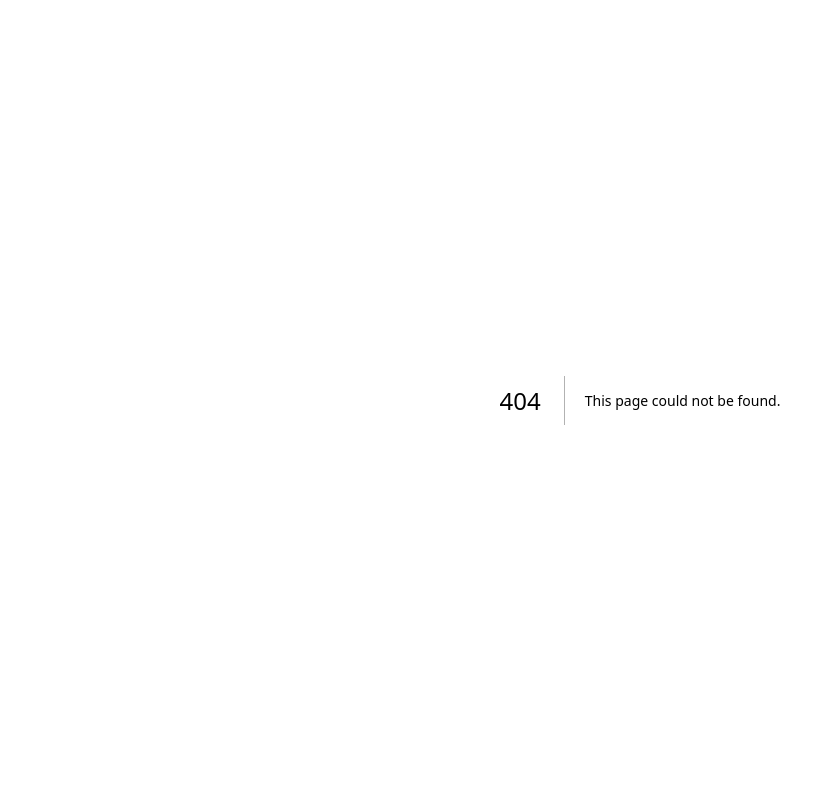
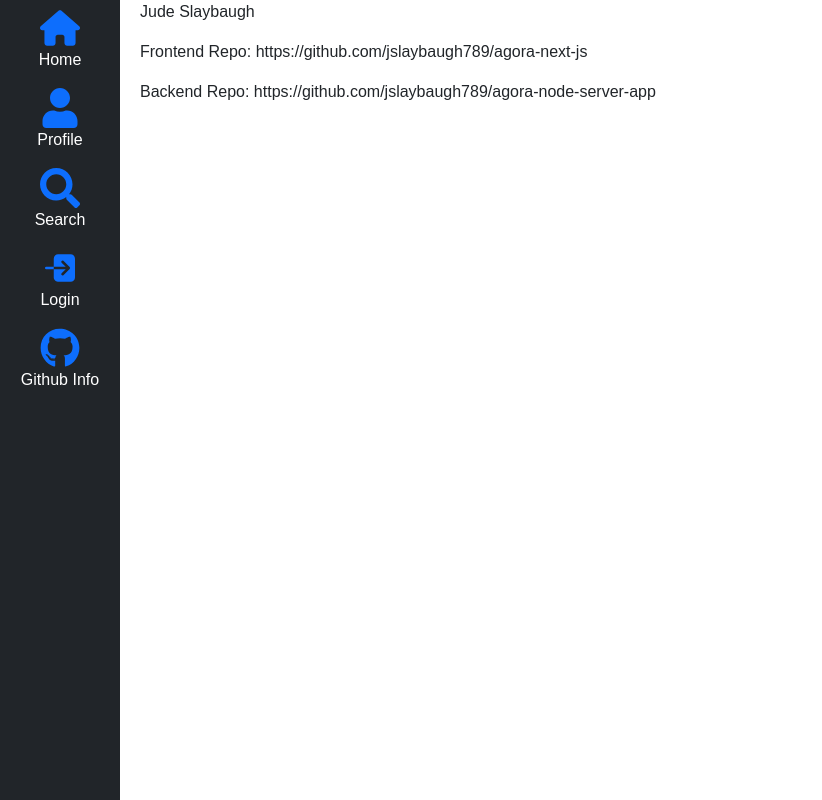
Before and after one commit to jslaybaugh789/agora-next-js, a Next.js app: page /information in a window 1280 px wide. Before the commit this address had no page. Shown: the whole page, without its empty margins (0-822 px from the left). Built offline with nearby package versions, Linux system fonts and the light colour scheme.

Commit message:
added github information

```diff
--- a/app/(Agora)/Navigation.tsx
+++ b/app/(Agora)/Navigation.tsx
@@ -1,6 +1,6 @@
 "use client"
 import { FaHouse } from "react-icons/fa6";
-import { FaUser, FaSearch } from "react-icons/fa";
+import { FaUser, FaSearch, FaGithub} from "react-icons/fa";
 import { IoLogIn } from "react-icons/io5";
 import { ListGroup, ListGroupItem } from "react-bootstrap";
 import { usePathname } from "next/navigation";
@@ -12,6 +12,7 @@ export default function AgoraNavigation() {
     { label: "Profile",   path: "/profile", icon: FaUser },
     { label: "Search",  path: "/search",  icon: FaSearch },
     { label: "Login",      path: "/login",      icon: IoLogIn },
+    { label: "Github Info", path: '/information', icon: FaGithub}
   ];
   return (
     <ListGroup className="rounded-0 position-fixed bottom-0 top-0 d-none d-md-block bg-dark z-2" style={{ width: 120 }} id="agora-navigation">
--- /dev/null
+++ b/app/(Agora)/information/page.tsx
@@ -0,0 +1,9 @@
+export default function Information() {
+    return (
+        <div id='agora-github-info'>
+            <p>Jude Slaybaugh</p>
+            <p>Frontend Repo: https://github.com/jslaybaugh789/agora-next-js</p>
+            <p>Backend Repo: https://github.com/jslaybaugh789/agora-node-server-app</p>
+        </div>
+    )
+}
```
